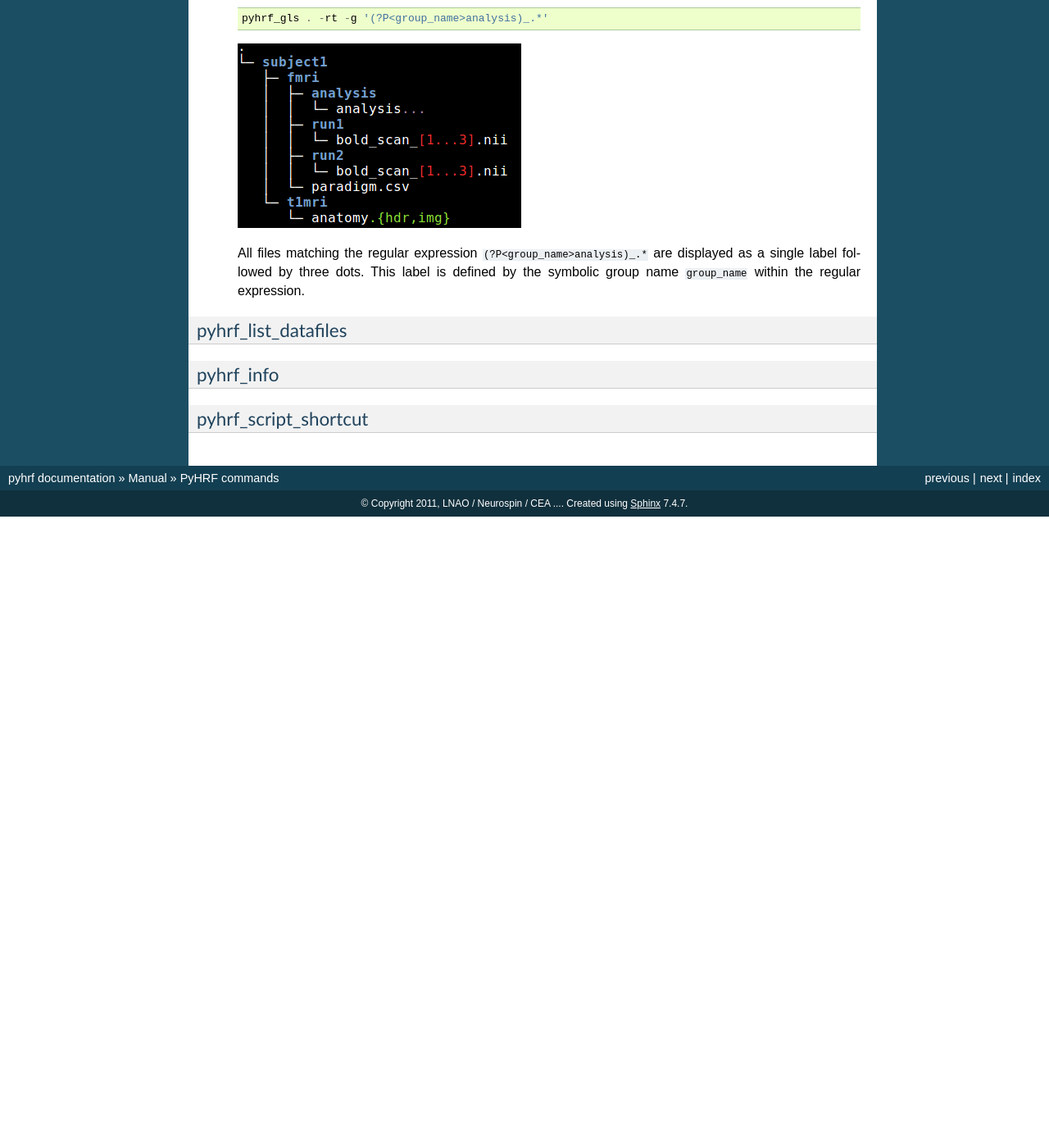
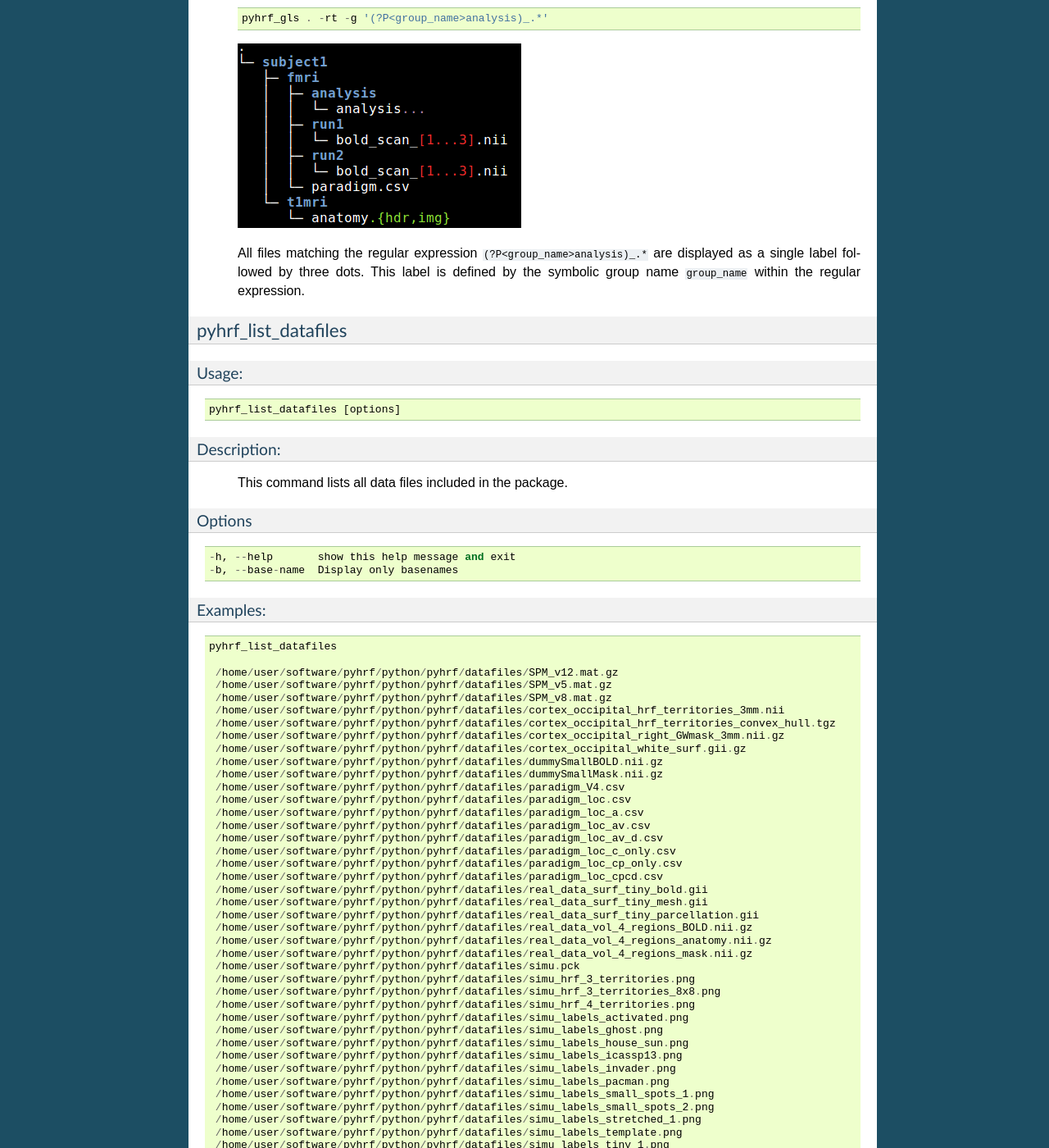
Before and after one commit to pyhrf/pyhrf, a Sphinx documentation site: the page built from doc/sphinx/source/commands.rst, in a window 1280 px wide and 1400 px high, scrolled down 4969 px. Shown: the whole window at 82% size. Built offline with Sphinx 7.4.7, drawn with Linux system fonts in a browser that asks for light colours; before the commit the page ends 5599 px from its top, so only the background shows below that; some of the changed text lies outside the part shown.

Commit message:
Add doc of pyhrf_list_datafiles

```diff
--- a/doc/sphinx/source/commands.rst
+++ b/doc/sphinx/source/commands.rst
@@ -271,6 +271,126 @@ Assume the following file structure::
 pyhrf_list_datafiles
 --------------------
 
+Usage:
+^^^^^^
+::
+
+   pyhrf_list_datafiles [options]
+
+Description:
+^^^^^^^^^^^^
+        This command lists all data files included in the package.
+
+Options
+^^^^^^^
+::
+
+  -h, --help       show this help message and exit
+  -b, --base-name  Display only basenames
+
+Examples:
+^^^^^^^^^
+
+::
+
+   pyhrf_list_datafiles
+
+    /home/user/software/pyhrf/python/pyhrf/datafiles/SPM_v12.mat.gz
+    /home/user/software/pyhrf/python/pyhrf/datafiles/SPM_v5.mat.gz
+    /home/user/software/pyhrf/python/pyhrf/datafiles/SPM_v8.mat.gz
+    /home/user/software/pyhrf/python/pyhrf/datafiles/cortex_occipital_hrf_territories_3mm.nii
+    /home/user/software/pyhrf/python/pyhrf/datafiles/cortex_occipital_hrf_territories_convex_hull.tgz
+    /home/user/software/pyhrf/python/pyhrf/datafiles/cortex_occipital_right_GWmask_3mm.nii.gz
+    /home/user/software/pyhrf/python/pyhrf/datafiles/cortex_occipital_white_surf.gii.gz
+    /home/user/software/pyhrf/python/pyhrf/datafiles/dummySmallBOLD.nii.gz
+    /home/user/software/pyhrf/python/pyhrf/datafiles/dummySmallMask.nii.gz
+    /home/user/software/pyhrf/python/pyhrf/datafiles/paradigm_V4.csv
+    /home/user/software/pyhrf/python/pyhrf/datafiles/paradigm_loc.csv
+    /home/user/software/pyhrf/python/pyhrf/datafiles/paradigm_loc_a.csv
+    /home/user/software/pyhrf/python/pyhrf/datafiles/paradigm_loc_av.csv
+    /home/user/software/pyhrf/python/pyhrf/datafiles/paradigm_loc_av_d.csv
+    /home/user/software/pyhrf/python/pyhrf/datafiles/paradigm_loc_c_only.csv
+    /home/user/software/pyhrf/python/pyhrf/datafiles/paradigm_loc_cp_only.csv
+    /home/user/software/pyhrf/python/pyhrf/datafiles/paradigm_loc_cpcd.csv
+    /home/user/software/pyhrf/python/pyhrf/datafiles/real_data_surf_tiny_bold.gii
+    /home/user/software/pyhrf/python/pyhrf/datafiles/real_data_surf_tiny_mesh.gii
+    /home/user/software/pyhrf/python/pyhrf/datafiles/real_data_surf_tiny_parcellation.gii
+    /home/user/software/pyhrf/python/pyhrf/datafiles/real_data_vol_4_regions_BOLD.nii.gz
+    /home/user/software/pyhrf/python/pyhrf/datafiles/real_data_vol_4_regions_anatomy.nii.gz
+    /home/user/software/pyhrf/python/pyhrf/datafiles/real_data_vol_4_regions_mask.nii.gz
+    /home/user/software/pyhrf/python/pyhrf/datafiles/simu.pck
+    /home/user/software/pyhrf/python/pyhrf/datafiles/simu_hrf_3_territories.png
+    /home/user/software/pyhrf/python/pyhrf/datafiles/simu_hrf_3_territories_8x8.png
+    /home/user/software/pyhrf/python/pyhrf/datafiles/simu_hrf_4_territories.png
+    /home/user/software/pyhrf/python/pyhrf/datafiles/simu_labels_activated.png
+    /home/user/software/pyhrf/python/pyhrf/datafiles/simu_labels_ghost.png
+    /home/user/software/pyhrf/python/pyhrf/datafiles/simu_labels_house_sun.png
+    /home/user/software/pyhrf/python/pyhrf/datafiles/simu_labels_icassp13.png
+    /home/user/software/pyhrf/python/pyhrf/datafiles/simu_labels_invader.png
+    /home/user/software/pyhrf/python/pyhrf/datafiles/simu_labels_pacman.png
+    /home/user/software/pyhrf/python/pyhrf/datafiles/simu_labels_small_spots_1.png
+    /home/user/software/pyhrf/python/pyhrf/datafiles/simu_labels_small_spots_2.png
+    /home/user/software/pyhrf/python/pyhrf/datafiles/simu_labels_stretched_1.png
+    /home/user/software/pyhrf/python/pyhrf/datafiles/simu_labels_template.png
+    /home/user/software/pyhrf/python/pyhrf/datafiles/simu_labels_tiny_1.png
+    /home/user/software/pyhrf/python/pyhrf/datafiles/simu_labels_tiny_2.png
+    /home/user/software/pyhrf/python/pyhrf/datafiles/simu_labels_tiny_3.png
+    /home/user/software/pyhrf/python/pyhrf/datafiles/subj0_anatomy.nii.gz
+    /home/user/software/pyhrf/python/pyhrf/datafiles/subj0_bold_session0.nii.gz
+    /home/user/software/pyhrf/python/pyhrf/datafiles/subj0_parcellation.nii.gz
+    /home/user/software/pyhrf/python/pyhrf/datafiles/subj0_single_roi.nii.gz
+
+::
+
+   pyhrf_list_datafiles -b
+
+    SPM_v12.mat.gz
+    SPM_v5.mat.gz
+    SPM_v8.mat.gz
+    cortex_occipital_hrf_territories_3mm.nii
+    cortex_occipital_hrf_territories_convex_hull.tgz
+    cortex_occipital_right_GWmask_3mm.nii.gz
+    cortex_occipital_white_surf.gii.gz
+    dummySmallBOLD.nii.gz
+    dummySmallMask.nii.gz
+    paradigm_V4.csv
+    paradigm_loc.csv
+    paradigm_loc_a.csv
+    paradigm_loc_av.csv
+    paradigm_loc_av_d.csv
+    paradigm_loc_c_only.csv
+    paradigm_loc_cp_only.csv
+    paradigm_loc_cpcd.csv
+    real_data_surf_tiny_bold.gii
+    real_data_surf_tiny_mesh.gii
+    real_data_surf_tiny_parcellation.gii
+    real_data_vol_4_regions_BOLD.nii.gz
+    real_data_vol_4_regions_anatomy.nii.gz
+    real_data_vol_4_regions_mask.nii.gz
+    simu.pck
+    simu_hrf_3_territories.png
+    simu_hrf_3_territories_8x8.png
+    simu_hrf_4_territories.png
+    simu_labels_activated.png
+    simu_labels_ghost.png
+    simu_labels_house_sun.png
+    simu_labels_icassp13.png
+    simu_labels_invader.png
+    simu_labels_pacman.png
+    simu_labels_small_spots_1.png
+    simu_labels_small_spots_2.png
+    simu_labels_stretched_1.png
+    simu_labels_template.png
+    simu_labels_tiny_1.png
+    simu_labels_tiny_2.png
+    simu_labels_tiny_3.png
+    subj0_anatomy.nii.gz
+    subj0_bold_session0.nii.gz
+    subj0_parcellation.nii.gz
+    subj0_single_roi.nii.gz
+
+
+
 pyhrf_info
 ----------
 
```
